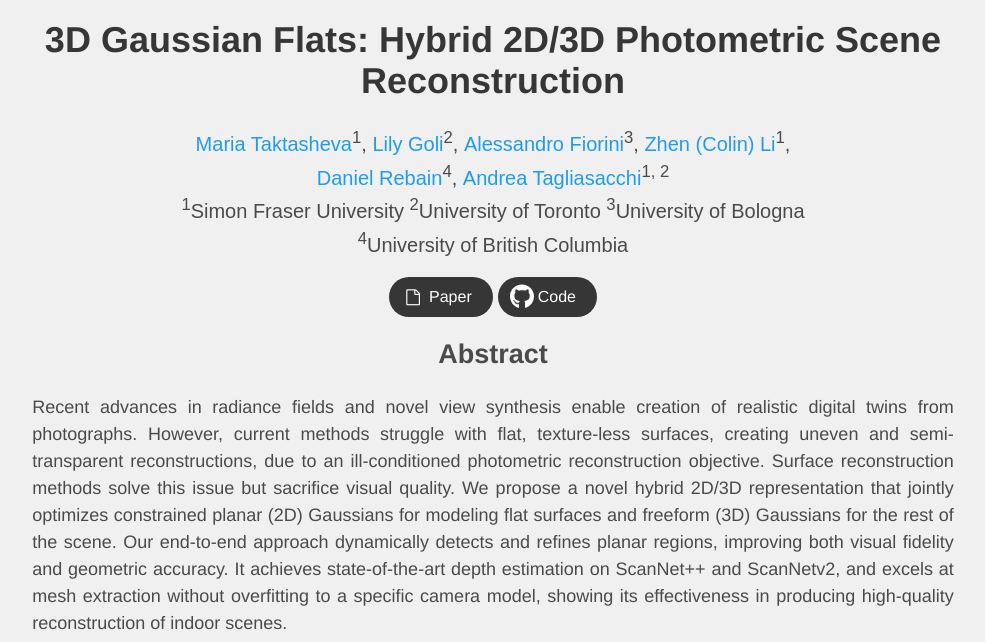
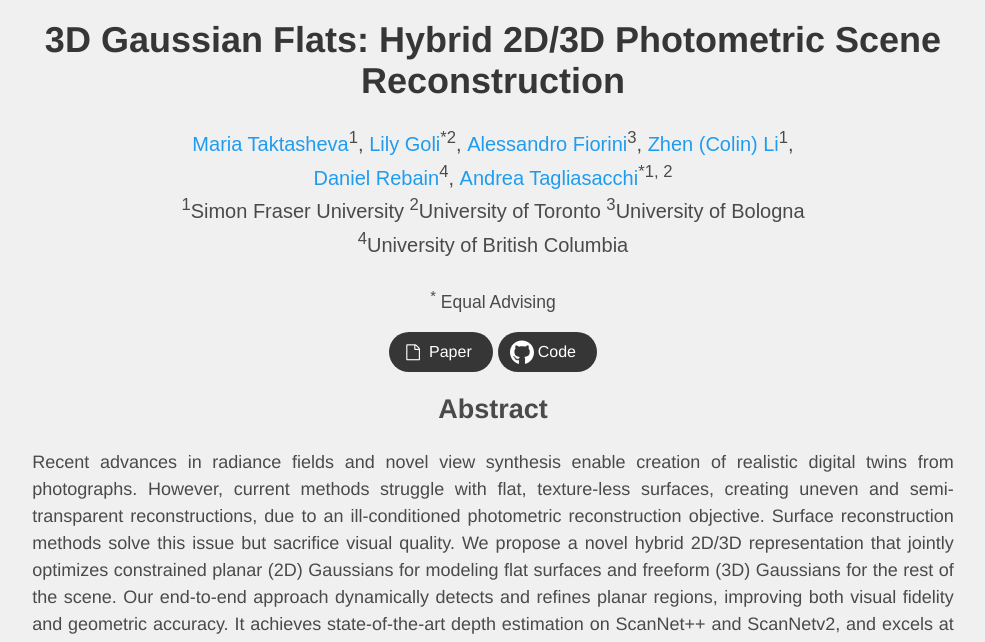
Before and after one commit to theialab/3dgs-flats, a plain HTML site: page docs/index.html in a window 1280 px wide. Shown: the top 642 px of the page, without its empty margins (147-1132 px from the left). Drawn offline with Linux system fonts and the light colour scheme; some packages are replaced by stand-ins of ours; a script that the page names is missing; some icons are missing.

Commit message:
Authors change

```diff
--- a/docs/index.html
+++ b/docs/index.html
@@ -101,7 +101,7 @@
             <span class="author-block">
               <a href="https://mtaktash.github.io/"> Maria Taktasheva</a><sup>1</sup>,</span>
             <span class="author-block">
-              <a href="https://lilygoli.github.io"> Lily Goli</a><sup>2</sup>,</span>
+              <a href="https://lilygoli.github.io"> Lily Goli</a><sup>*</sup><sup>2</sup>,</span>
             <span class="author-block">
               <a href="https://github.com/FloweroCoder/"> Alessandro Fiorini</a><sup>3</sup>,</span>
             <span class="author-block">
@@ -110,7 +110,7 @@
             <span class="author-block">
               <a href="http://drebain.com/"> Daniel Rebain</a><sup>4</sup>,</span>
             <span class="author-block">
-              <a href="https://taiya.github.io/">Andrea Tagliasacchi</a><sup>1, 2</sup>
+              <a href="https://taiya.github.io/">Andrea Tagliasacchi</a><sup>*</sup><sup>1, 2</sup>
             </span>
           </div>
 
@@ -121,6 +121,8 @@
 
             <br />
             <span class="author-block"><sup>4</sup>University of British Columbia</span>
+            <br />
+            <span class="eql-cntrb"><small><br><sup>*</sup> Equal Advising</small></span>
           </div>
         </div>
       </div>
```
